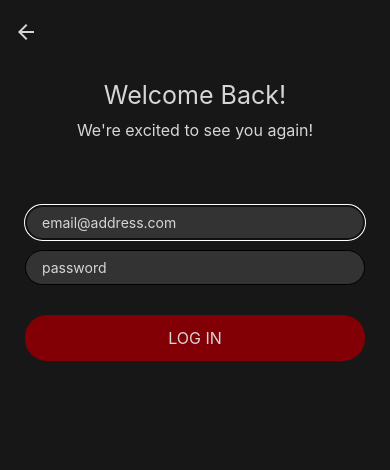
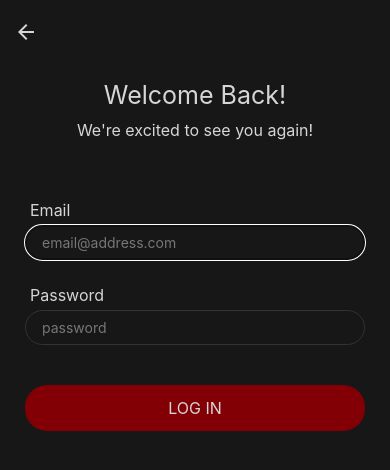
Before and after one commit to lsneth/mafia-social-deduction, a React Native app: screen /Auth in a window 390 px wide. Shown: the top 470 px of the page. Built offline with nearby package versions, Linux system fonts and the light colour scheme.

Commit message:
add IconButton component, account screen styling and functionality

```diff
--- a/components/Button.tsx
+++ b/components/Button.tsx
@@ -7,19 +7,20 @@ export default function Button({
   disabled,
   onPress,
   title,
+  backgroundColor = 'red',
 }: {
   disabled?: boolean
   onPress: () => void
   title: string
+  backgroundColor?: 'red' | 'gray'
 }) {
   return (
     <View>
       <BaseButton
         title={title}
-        onPress={() => onPress()}
-        disabled={disabled}
+        onPress={disabled ? () => {} : () => onPress()}
         titleStyle={styles.text}
-        buttonStyle={styles.button}
+        buttonStyle={[styles.button, disabled ? styles.disabled : styles[backgroundColor]]}
       />
     </View>
   )
@@ -27,7 +28,6 @@ export default function Button({
 
 const styles = StyleSheet.create({
   button: {
-    backgroundColor: colors.red,
     paddingTop: 12,
     paddingBottom: 12,
     margin: 5,
@@ -39,4 +39,13 @@ const styles = StyleSheet.create({
     color: colors.white,
     fontSize: 16,
   },
+  red: {
+    backgroundColor: colors.red,
+  },
+  gray: {
+    backgroundColor: colors.gray,
+  },
+  disabled: {
+    backgroundColor: colors.gray,
+  },
 })
--- a/components/TextInput.tsx
+++ b/components/TextInput.tsx
@@ -1,6 +1,8 @@
-import React from 'react'
+import React, { useState } from 'react'
 import { View, TextInput as BaseTextInput, StyleSheet } from 'react-native'
 import colors from '../styles/colors'
+import Text from './Text'
+import Separator from './Separator'
 
 export default function TextInput({
   value,
@@ -9,6 +11,7 @@ export default function TextInput({
   editable,
   autoFocus,
   secureTextEntry,
+  label,
 }: {
   value?: string
   onChangeText?: (text: string) => void
@@ -16,19 +19,33 @@ export default function TextInput({
   editable?: boolean
   autoFocus?: boolean
   secureTextEntry?: boolean
+  label: string
 }) {
+  const [focused, setFocused] = useState(false)
+
   return (
     <View style={styles.container}>
+      {label && (
+        <View style={{ paddingLeft: 5 }}>
+          <Text align="left">{label}</Text>
+        </View>
+      )}
       <BaseTextInput
         value={value}
         onChangeText={onChangeText ? (text) => onChangeText(text) : undefined}
         placeholder={placeholder}
-        placeholderTextColor={colors.white}
+        placeholderTextColor={colors.lightGray}
         autoCapitalize={'none'}
         editable={editable}
         autoFocus={autoFocus}
         secureTextEntry={secureTextEntry}
-        style={styles.textInput}
+        onFocus={() => setFocused(true)}
+        onBlur={() => setFocused(false)}
+        style={[
+          styles.textInput,
+          focused ? styles.focusedBorder : focused && styles.blurredBorder,
+          !editable && styles.notEditableBorder,
+        ]}
       />
     </View>
   )
@@ -43,10 +60,19 @@ const styles = StyleSheet.create({
     color: colors.white,
     borderWidth: 1,
     borderRadius: 22,
-    backgroundColor: colors.gray,
+    backgroundColor: colors.black,
     padding: 8,
     paddingLeft: 16,
     marginTop: 5,
     marginBottom: 5,
   },
+  focusedBorder: {
+    borderColor: colors.white,
+  },
+  blurredBorder: {
+    borderColor: colors.lightGray,
+  },
+  notEditableBorder: {
+    borderColor: colors.gray,
+  },
 })
--- a/package.json
+++ b/package.json
@@ -9,6 +9,7 @@
     "web": "expo start --web"
   },
   "dependencies": {
+    "@expo/vector-icons": "^13.0.0",
     "@react-native-async-storage/async-storage": "^1.19.3",
     "@react-navigation/native": "^6.1.8",
     "@react-navigation/native-stack": "^6.9.14",
--- a/screens/Account.tsx
+++ b/screens/Account.tsx
@@ -11,6 +11,7 @@ import Button from '../components/Button'
 import TextInput from '../components/TextInput'
 import Separator from '../components/Separator'
 import Text from '../components/Text'
+import BottomView from '../components/BottomView'
 
 export default function Account({
   route,
@@ -23,6 +24,8 @@ export default function Account({
   const [firstName, setFirstName] = useState('')
   const [lastName, setLastName] = useState('')
   const { signedIn, session } = useAuthContext()
+
+  const [editMode, setEditMode] = useState<boolean>(false)
 
   useEffect(() => {
     if (signedIn) getProfile()
@@ -86,25 +89,46 @@ export default function Account({
       <Text size="md">Account</Text>
       <Separator size={10} />
       <Text size="sm">{session?.user?.email}</Text>
-      <Separator size={60} />
+      <Separator size={30} />
 
-      <TextInput value={firstName || 'first name'} onChangeText={(text) => setFirstName(text)} />
-      <TextInput value={lastName || 'last name'} onChangeText={(text) => setLastName(text)} />
+      <TextInput value={firstName} onChangeText={(text) => setFirstName(text)} editable={editMode} label="First Name" />
+      <Separator size={20} />
+      <TextInput value={lastName} onChangeText={(text) => setLastName(text)} editable={editMode} label="Last Name" />
 
-      <Separator size={20} />
+      <Separator size={40} />
 
+      {editMode ? (
+        <>
           <Button
-        title={loading ? 'Loading ...' : 'Update'}
-        onPress={() => updateProfile({ first_name: firstName, last_name: lastName })}
+            title={loading ? 'Loading ...' : 'Save'}
+            onPress={() => {
+              updateProfile({ first_name: firstName, last_name: lastName })
+              setEditMode(false)
+            }}
             disabled={loading}
           />
           <Button
+            title={'Cancel'}
+            onPress={() => {
+              setEditMode(false)
+              getProfile() // TODO: manage state instead of making another call like this
+            }}
+          />
+        </>
+      ) : (
+        <Button title={'Edit Profile'} onPress={() => setEditMode(true)} />
+      )}
+
+      <BottomView>
+        <Button
           title="Log Out"
+          backgroundColor="gray"
           onPress={() => {
             supabase.auth.signOut()
             navigation.navigate('Home')
           }}
         />
+      </BottomView>
     </ParentView>
   )
 }
--- a/screens/Auth.tsx
+++ b/screens/Auth.tsx
@@ -67,10 +67,23 @@ export default function Auth({
       )}
 
       <Separator size={60} />
-      <TextInput value={email} onChangeText={(text) => setEmail(text)} placeholder="email@address.com" autoFocus />
-      <TextInput value={password} onChangeText={(text) => setPassword(text)} placeholder="password" secureTextEntry />
+      <TextInput
+        value={email}
+        onChangeText={(text) => setEmail(text)}
+        placeholder="email@address.com"
+        autoFocus
+        label="Email"
+      />
+      <Separator size={20} />
+      <TextInput
+        value={password}
+        onChangeText={(text) => setPassword(text)}
+        placeholder="password"
+        secureTextEntry
+        label="Password"
+      />
 
-      <Separator size={20} />
+      <Separator size={30} />
 
       {hasAccount ? (
         <Button title="LOG IN" disabled={loading} onPress={() => signInWithEmail()} />
--- a/styles/colors.ts
+++ b/styles/colors.ts
@@ -1,6 +1,7 @@
 const colors = {
   black: '#171717',
   white: '#d6d6d6',
+  lightGray: '#777777',
   gray: '#333333',
   red: '#820005',
 }
```
Also changed, not shown: components/IconButton.tsx (added, +32 -0 lines), 1 other file (tests, documents, lock files or other folders). Lines whose indentation alone changed are shown as unchanged.
